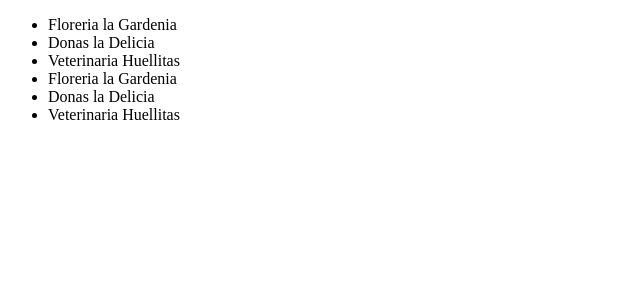
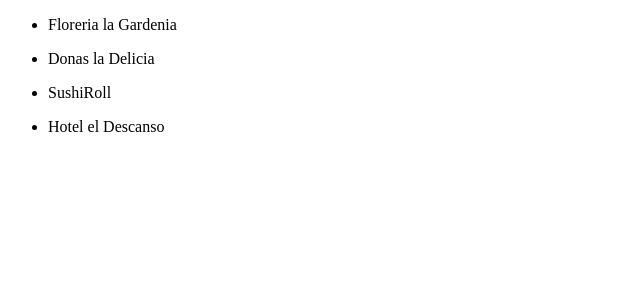
Before and after one commit to shiroukamui/curso-angular-4, an Angular app: page / in a window 1280 px wide. Shown: the top 300 px of the page, without its empty margins (0-640 px from the left). Built offline with nearby package versions, Linux system fonts and the light colour scheme.

Commit message:
Directiva ngIf

```diff
--- a/src/app/app.component.html
+++ b/src/app/app.component.html
@@ -1,3 +1,3 @@
-<ul>
-  <li *ngFor="let place of places"> {{place.name}} </li>
+<ul *ngFor="let place of places">
+  <li *ngIf="place.active"> {{place.name}} </li>
 </ul>
--- a/src/app/app.component.ts
+++ b/src/app/app.component.ts
@@ -9,11 +9,11 @@ import { Component } from '@angular/core';
 export class AppComponent {
 
   places: any = [
-    { name: 'Floreria la Gardenia' },
-    { name: 'Donas la Delicia' },
-    { name: 'Veterinaria Huellitas' },
-    { name: 'Floreria la Gardenia' },
-    { name: 'Donas la Delicia' },
-    { name: 'Veterinaria Huellitas' }
+    { active: true, name: 'Floreria la Gardenia' },
+    { active: true, name: 'Donas la Delicia' },
+    { active: false, name: 'Veterinaria Huellitas' },
+    { active: true, name: 'SushiRoll' },
+    { active: true, name: 'Hotel el Descanso' },
+    { active: false, name: 'Zapateria el Clavo' }
   ]
 }
```
